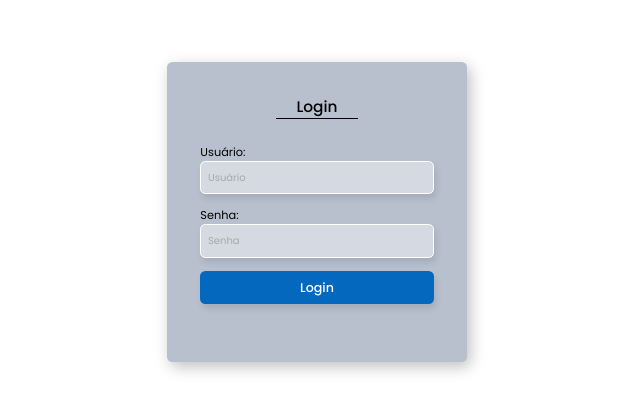
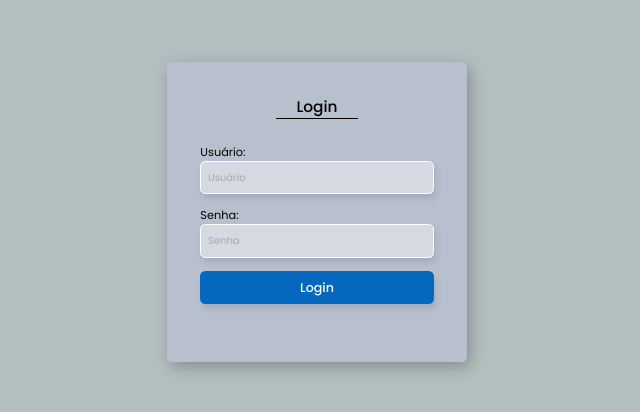
Before and after one commit to BetaTH/ranking-os, a React (Vite) app: page / in a window 1280 px wide. Shown: the part 188-600 px from the top of the page, without its empty margins (323-963 px from the left). Built offline with nearby package versions, Linux system fonts and the light colour scheme; no server answers.

Commit message:
fix colors

```diff
--- a/src/styles/colors.scss
+++ b/src/styles/colors.scss
@@ -1,10 +1,7 @@
 :root {
-  --brand-green: ##00856f;
-  --brand-green-light: #dce9e2;
-  --brand-green-light-02: #f7f9f9;
-  --brand-beige: #fffaf1;
-  --brand-green-hover: #00453a;
-  --gray-headline: #061800;
-  --gray-paragraph: #384633;
-  --white: #3e3e3e;
+  --background: #f2f6fa;
+  --title: #373b5c;
+  --backgroundAll: #b2bebf;
+  --tableBack: #d9d9d9;
+  --modalBack: #d9d9d9;
 }
```
